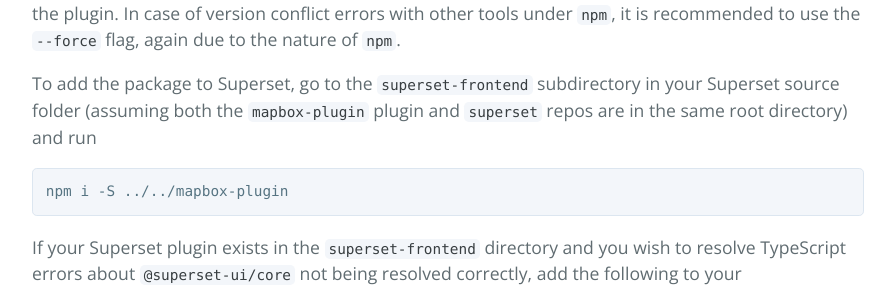
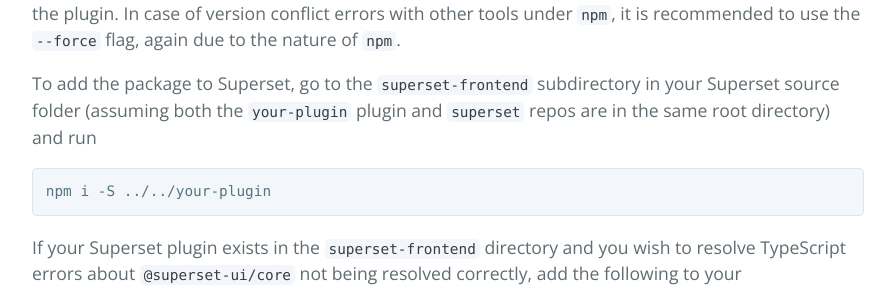
Before and after one commit to learning-software-engineering/learning-software-engineering.github.io, a Jekyll site: the page built from Topics/Tech_Stacks/Apache_Superset.md, in a window 1280 px wide and 900 px high, scrolled down 1763 px. Shown: the part 156-447 px from the top of the window, without its empty margins (192-1087 px from the left). Built offline with Jekyll 4.4.1, drawn with Linux system fonts in a browser that asks for light colours; our own code applies the rules of GitHub Pages for plain Markdown files.

Commit message:
Update Apache_Superset.md

````diff
--- a/Topics/Tech_Stacks/Apache_Superset.md
+++ b/Topics/Tech_Stacks/Apache_Superset.md
@@ -52,9 +52,9 @@
 
 Note that one may get errors from `npm run build`, but those errors do not affect the actual building of the plugin. `npm` is a large package manager, and thus it yields irrelevant errors when trying to build the plugin. In case of version conflict errors with other tools under `npm`, it is recommended to use the `--force` flag, again due to the nature of `npm`.
 
-To add the package to Superset, go to the `superset-frontend` subdirectory in your Superset source folder (assuming both the `mapbox-plugin` plugin and `superset` repos are in the same root directory) and run
+To add the package to Superset, go to the `superset-frontend` subdirectory in your Superset source folder (assuming both the `your-plugin` plugin and `superset` repos are in the same root directory) and run
 ```
-npm i -S ../../mapbox-plugin
+npm i -S ../../your-plugin
 ```
 
 If your Superset plugin exists in the `superset-frontend` directory and you wish to resolve TypeScript errors about `@superset-ui/core` not being resolved correctly, add the following to your `tsconfig.json` file:
````
